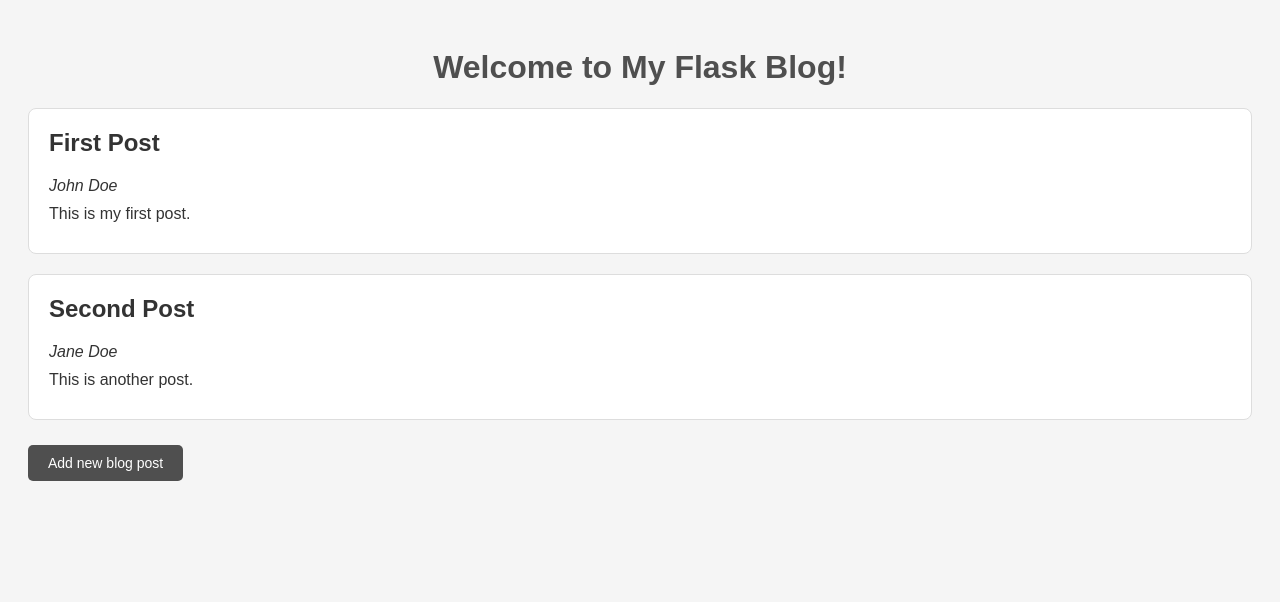
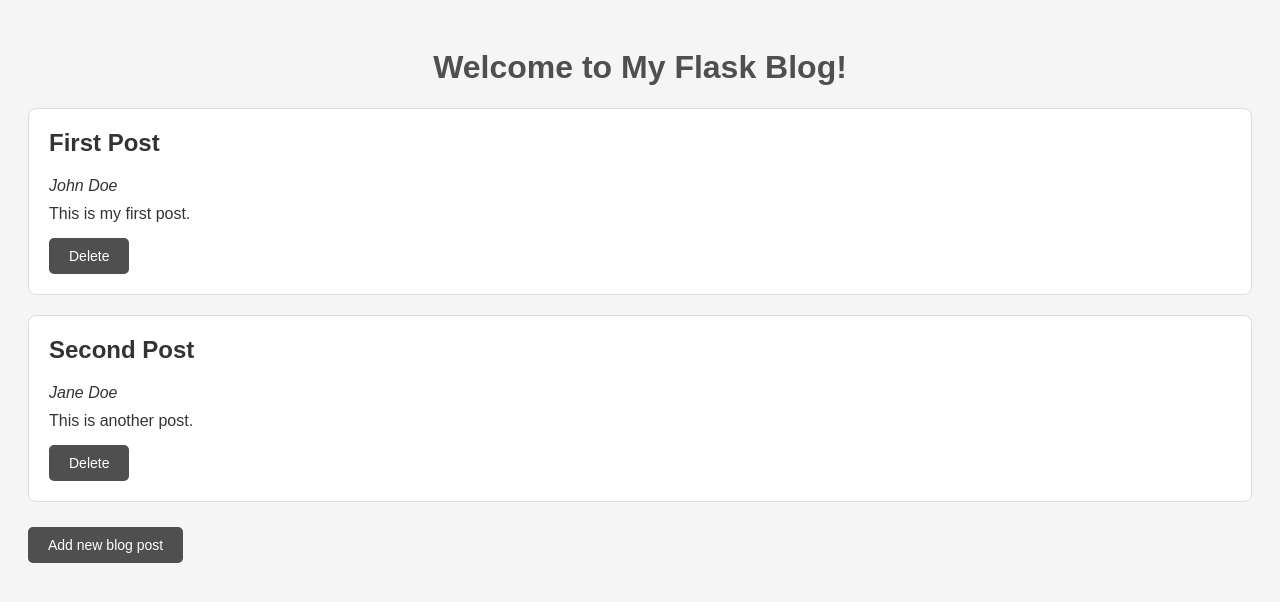
Before and after one commit to heidebring/Masterblog, a Flask app: page / in a window 1280 px wide. Shown: the top 602 px of the page. Run offline with Flask 3, Linux system fonts and the light colour scheme.

Commit message:
Adds a delete route for deleting blog posts

```diff
--- a/app.py
+++ b/app.py
@@ -1,5 +1,5 @@
 from flask import Flask, redirect, render_template, request, url_for
-from helper import add_new_post, load_json
+from helper import add_new_post, delete_blog_post, load_json
 
 app = Flask(__name__)
 
@@ -33,5 +33,15 @@ def add():
     return render_template("add.html")
 
 
+@app.route("/delete/<int:post_id>")
+def delete(post_id):
+    try:
+        delete_blog_post(post_id, FILE_PATH)
+        return redirect("/")
+    except Exception as error:
+        app.logger.exception(f"Error occured: {error}")
+        return ("Internal Server Error", 500)
+
+
 if __name__ == "__main__":
     app.run(host="0.0.0.0", port=5000, debug=True)
--- a/helper.py
+++ b/helper.py
@@ -21,3 +21,9 @@ def add_new_post(title, author, content, file_path):
 def get_new_post_id(posts):
     max_id = max((post["id"] for post in posts), default=0)
     return max_id + 1
+
+
+def delete_blog_post(id, file_path):
+    posts = load_json(file_path)
+    new_posts = [post for post in posts if post["id"] != id]
+    save_json(file_path, new_posts)
--- a/templates/index.html
+++ b/templates/index.html
@@ -13,6 +13,7 @@
             <h2>{{blog['title']}}</h2>
             <p><em>{{blog['author']}}</em></p>
             <p>{{blog['content']}}</p>
+            <button><a href="/delete/{{blog['id']}}">Delete</a></button>
         </div>
     {% endfor %}
     <button><a href="/add">Add new blog post</a></button>
```
